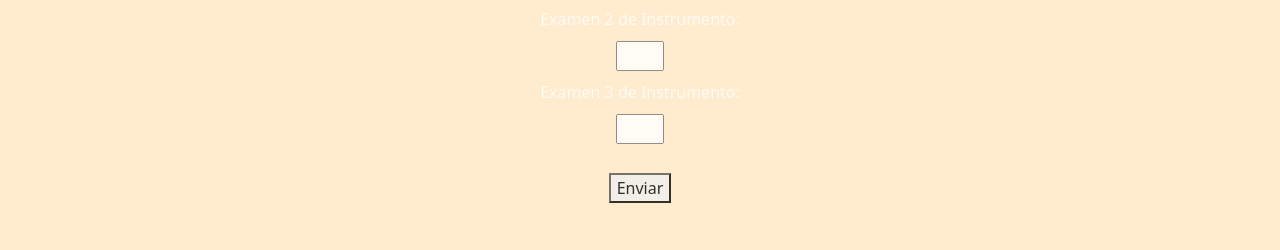
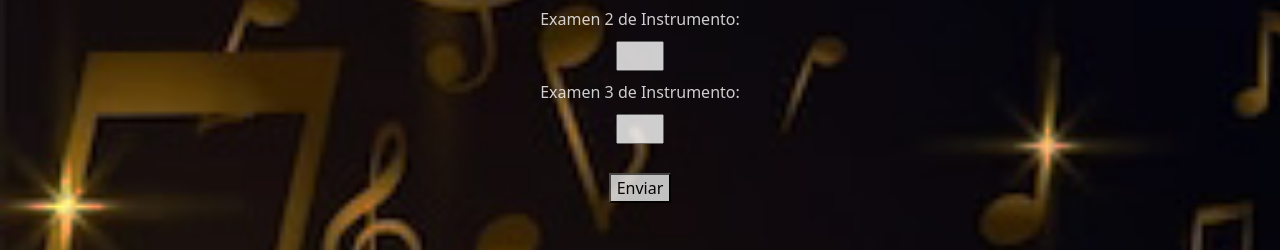
Before and after one commit to daniellamberti/ProyectoFinal_Lamberti, a plain HTML site: page index.html in a window 1280 px wide. Shown: the part 293-543 px from the top of the page. Drawn offline with nearby package versions, Linux system fonts and the light colour scheme; some packages are replaced by stand-ins of ours; a script that the page names is missing.

Commit message:
style modification

```diff
--- a/style.css
+++ b/style.css
@@ -3,7 +3,7 @@ body {
     flex-direction: column;
     align-items: center;
     background-color: blanchedalmond;
-    background-image: url(/images/golden-music-notes-background-design_1017-33910.jpg);
+    background-image: url(/golden-music-notes-background-design_1017-33910.jpg);
     background-repeat: no-repeat;
     background-size: cover;
     opacity: 0.8;
```
